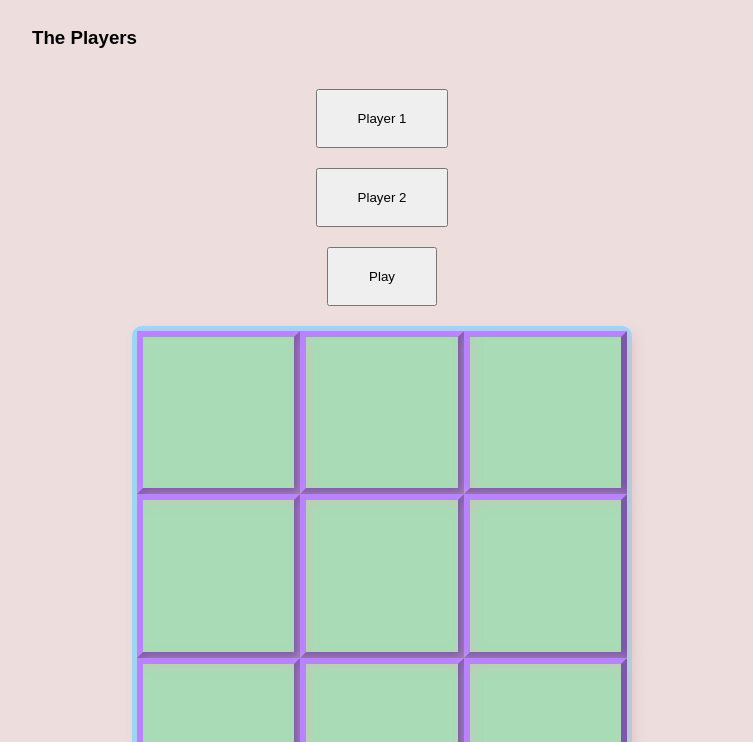
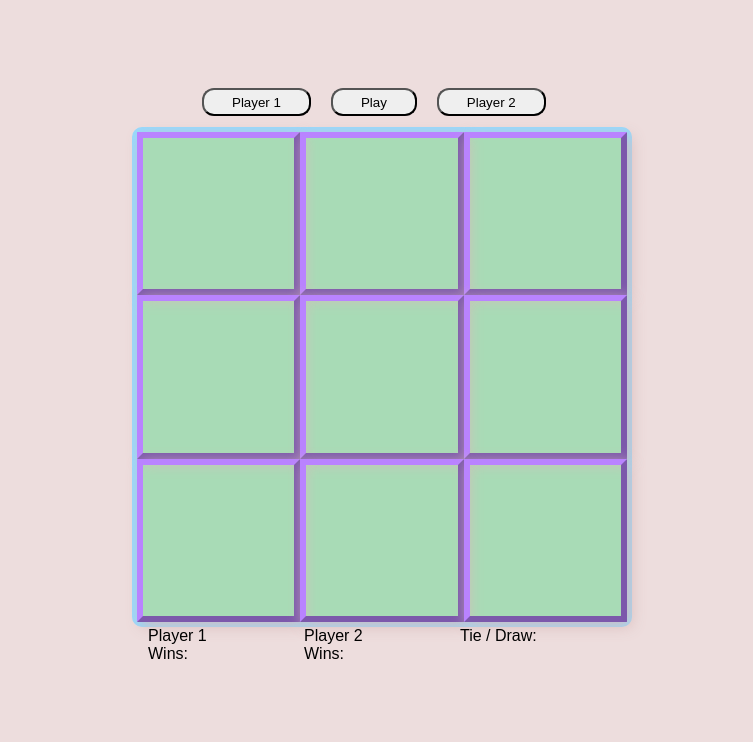
Before and after one commit to wmsimien/TicTacToe, a plain HTML site: page index.html in a window 1280 px wide. Shown: the part 58-800 px from the top of the page, without its empty margins (258-1011 px from the left). Drawn offline with Linux system fonts and the light colour scheme.

Commit message:
updated winning functionality to track correctly when not all in sequence; update css/styles and index.html files to align styling

```diff
--- a/css/styles.css
+++ b/css/styles.css
@@ -1,10 +1,19 @@
-/* add comments throughout file */
-
+/* define variables  */
 :root {
-  --player1-btn-color: red;
-  --player2-btn-color: purple;
+  --player1-btn-color: #548CFF;
+  --player2-btn-color: #7900FF;
+  --player-first-btn-color: rgb(112, 112, 208);
+  --btn-hover: black;
+  --footer-color: #FF0000;
+  --border-dim-color: dimgray;
+  --board-background: #a8dbb6;
+  --board-border: #94DAFF;
+  --square-border: #B983FF;
+  --button-hover: #2EC1AC; /* rgb(123, 156, 123); */
+  --square-hover: #D1FFF3;
+  --play-reset-color: #F0D9E7 ;
 }
-
+/* set defaults */
 * {
   margin: 0;
   padding: 0;
@@ -13,7 +22,6 @@
 }
 
 body {
-    /* background: #F6F7C1; */
   background: rgb(237, 221, 221);
   margin: 16px;
 }
@@ -21,18 +29,11 @@ body {
 .header {
   color: whitesmoke;
   margin: 10px;
+  margin-bottom: 80px;
   text-align: center;
-    /* min-height: 100px; */
   background-image: linear-gradient(to right, #C400FF, #FF67E7 30%, #0CECDD);
-    border-top: 4px solid dimgray;
-    border-bottom: 4px solid dimgray;
-    /* overflow: hidden; */
-}
-
-.players {
-    /* min-height: 100px; */
-
-    padding: 20px 0;
+  border-top: 4px solid var(--border-dim-color);
+  border-bottom: 4px solid var(--border-dim-color);
 }
 
 .board {
@@ -40,59 +41,116 @@ body {
   width: 500px;
 	height: 500px;
 	margin: 0 auto;
-    background-color: #a8dbb6;
+  background-color: var(--board-background);
   color: #fff;
-    border: 5px solid #94DAFF;
+  border: 5px solid var(--board-border);
   border-radius: 10px;
   grid-template: repeat(3, 1fr) / repeat(3, 1fr);
 }
 
 .square {
-
-    border: 6px outset #B983FF;
+  border: 6px outset var(--square-border);
   border-radius: 1px;
   font-family: Helvetica;
   font-weight: bold;
-    font-size: 4em;
+  font-size: 8em;
   display: flex;
   justify-content: center;
   align-items: center;
-    box-shadow: 4px 4px 15px rgb(216, 187, 187);  /* add comments */
+  box-shadow: 4px 4px 15px rgb(216, 187, 187);
 }
 
 .square:hover {
   cursor: pointer;
-    background: #D1FFF3 ;
+  background: var(--square-hover) ;
+}
+
+.players {
+  display: flex;
+  align-items: center;
+  /* justify-content: center; */
+  /* display: grid; */
+  /* grid-template-columns: repeat(3, 1fr); */
+  text-align: center;
+  /* border: 1px solid coral; */
+  height: 50px;
+  width: 400px;
+  margin: auto;
 }
 
 button {
-    text-align: center;
-    margin: 20px auto;
-    padding: 20px 40px;
-    display: block;
+  justify-content: center;
+  /* display: inline-block; */
+  /* float: */
+  /* text-align: center;
+  margin: 0 auto; */
+  /* margin-right: 20px; */
+  margin-left: 20px;
+  /* height: 40px;
+  width: 90px; */
+  /* padding: 0 40px 0 15px; */
+  padding: .3rem 1.75rem;
+  border-radius: 12px;
   cursor: pointer;
+  /* border-top-right-radius: 5px; */
+  /* border-bottom-right-radius: 5px; */
+}
 
-    /* float:left; */
-  }
+/* .player-2 { */
+  /* display: inline-block; */
+  /* text-align: center; */
+  /* cursor: pointer; */
+  /* margin-left: 50px; */
+  /* margin: 20px auto; */
+  /* padding: 20px 40px; */
+  /* padding: 1.75rem 3.5rem; */
+
+  /* border-top-right-radius: 15px; */
+  /* border-bottom-right-radius: 15px; */
+/* } */
 
 button:hover {
   color: whitesmoke;
-    background-color: green;
+  background-color: var(--button-hover);
 }
 
-  /* .occupied:hover {
-    background: #ff3a3a;
-  } */
+/* #play-reset {
+  font-size: 1rem;
+  font-weight: 600;
+  padding: 1.75rem 3.5rem;
+  /* margin: 5rem 2rem; */
+  /* border: none; */
+  /* background-color: #fff; */
+  /* color: #444; */
+  /* border-radius: 10rem; */
+/* }  */
+
+#play-reset:hover {
+  color: rgb(200, 97, 97);
+  background-color: var(--play-reset-color);
+  transition: all 0.3s ease-in-out;
+}
+
+.game-status {
+  display: flex;
+  margin: 0 auto;
+  /* width: 50%; */
+  justify-content: center;
+
+}
+
+.items {
+  display: inline-block;
+  margin-right: 56px;
+  width: 100px;
+}
 
 .footer {
   flex: 0 0 90px; /* don't grow or shrink just stay at this height */
   padding: 10px;
-    /* min-height: 100px; */
   text-align: center;
-    /* bottom: 0; */
-    /* background: initial; */
-    color: #FF0000;
-    /* color: #FDB9FC; */
+  margin-top: 150px;
+  color: var(--footer-color);
 }
 
 @media only screen and (min-width: 600px) {
@@ -100,14 +158,10 @@ body {
       width: 600px;
       margin: 0 auto;
   }
-
-
 }
 
 @media only screen and (min-width: 800px) {
   body {
     width: 700px;
   }
-
-
 }
--- a/index.html
+++ b/index.html
@@ -13,17 +13,21 @@
         <h1>Tic Tac Toe</h1>
     </header>
     <main class="main">
-        <h3 class="players">The Players</h3>
-        <button id="p1" class="player">Player 1</button>
-        <button id="p2" class="player">Player 2</button>
-        <button id="play-reset">Play</button>
+        <div class="players">
+            <button id="p1" class="player">Player 1</button>
+            <button id="play-reset">Play</button>
+            <button id="p2" class="player-2">Player 2</button>
+        </div>
+
         <div class="board"></div>
-        <div>Player 1</div>
-        <div>Wins:</div>
-        <!-- <div>Draws</div> -->
-        <div>Player 2</div>
-        <div>Wins:</div>
-        <div>Tie / Draw:</div>
+        <div class="game-status">
+            <!-- <div class="items">Player 1</div> -->
+            <div class="items">Player 1 Wins:</div>
+            <!-- <div class="items">Player 2</div> -->
+            <div class="items">Player 2 Wins:</div>
+            <div class="items">Tie / Draw:</div>
+        </div>
+
 
     </main>
     <footer class="footer">
--- a/js/script.js
+++ b/js/script.js
@@ -30,8 +30,12 @@ Potential Extra Tic Tac Toe Features
         Get inventive with your styling e.g. use hover effects or animations
 
  */
+// define and set variables
+const BOARD_LIMIT = 9;
+const player1BtnColor = '#FDB9FC';
+const player2BtnColor = '#77ACF1';
+
 // obtain board elememts
-const BOARD_LIMIT = 9;
 const board = document.querySelector('.board');
 // obtain players buttons
 const p1Btn = document.querySelector('#p1');
@@ -97,10 +101,10 @@ const checkPlayersMarks = (playerMarks, player) => {
 // set player 1 and player 2 default colors
 const setPlayerColor = (player) => {
     if (player === 'p1') {
-        p1Btn.style.backgroundColor = 'red';
+        p1Btn.style.backgroundColor = player1BtnColor;
         p2Btn.style.backgroundColor = '';
     } else {
-        p2Btn.style.backgroundColor = 'purple';
+        p2Btn.style.backgroundColor = player2BtnColor;
         p1Btn.style.backgroundColor = '';
     }
 }
```
Lines whose indentation alone changed are shown as unchanged.
